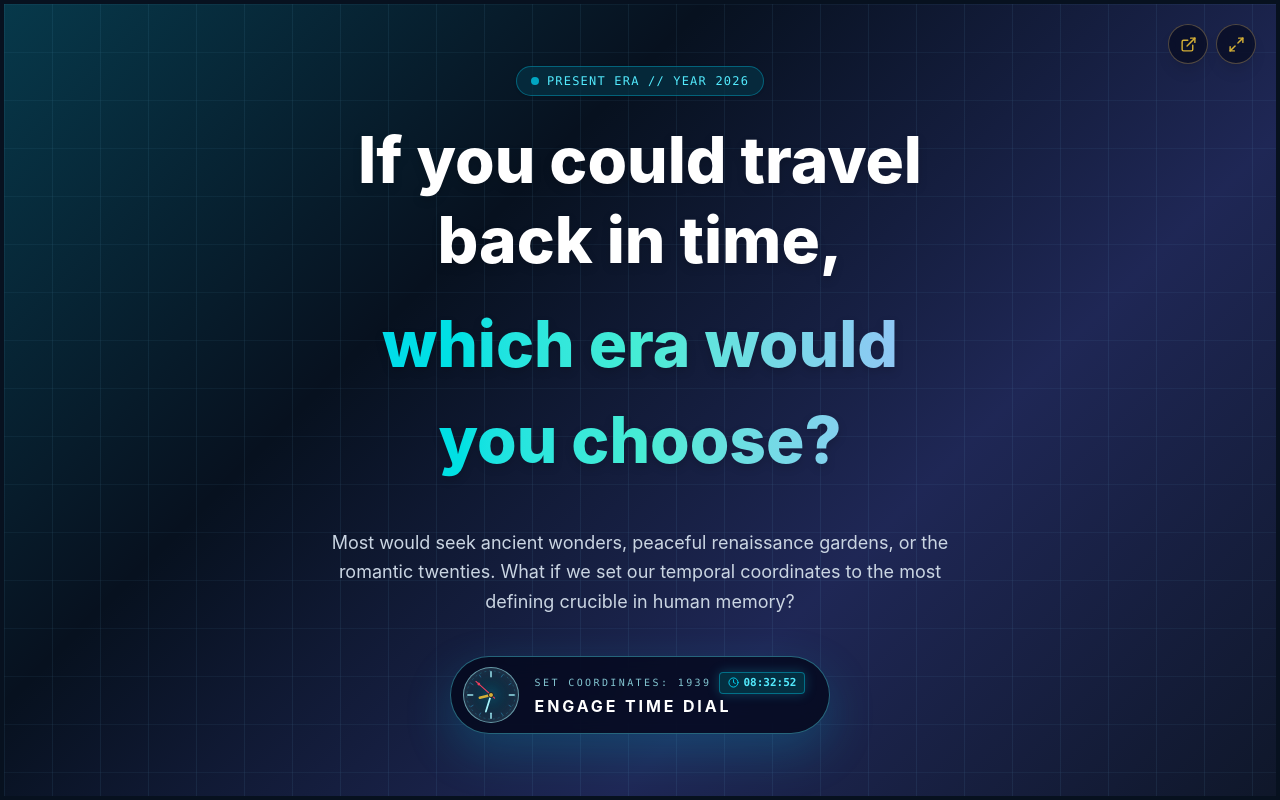
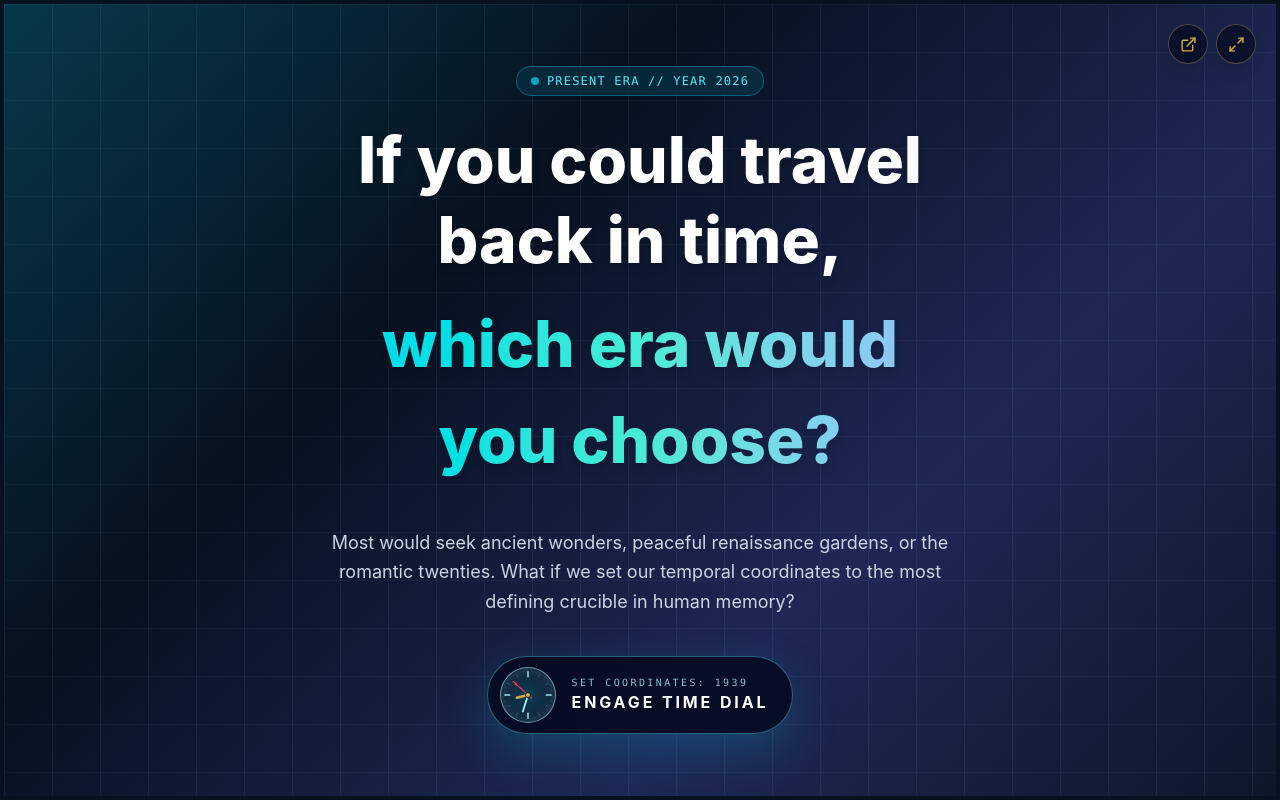
Before and after one commit to manfriendsss/ww2, a React (Vite) app: page / in a window 1280 px wide. Built offline with nearby package versions, Linux system fonts and the light colour scheme.

Commit message:
feat: remove digital clock badge and set analog clock hands with Poland real time and hover reverse spin

```diff
--- a/src/components/slides/variants/TimeMachineIntro.tsx
+++ b/src/components/slides/variants/TimeMachineIntro.tsx
@@ -17,7 +17,6 @@ interface PolandTime {
   hours: number;
   minutes: number;
   seconds: number;
-  formatted: string;
   hourAngle: number;
   minuteAngle: number;
   secondAngle: number;
@@ -30,13 +29,11 @@ const getPolandTime = (): PolandTime => {
   const hours = polandDate.getHours();
   const minutes = polandDate.getMinutes();
   const seconds = polandDate.getSeconds();
-  const pad = (n: number) => n.toString().padStart(2, '0');
 
   return {
     hours,
     minutes,
     seconds,
-    formatted: `${pad(hours)}:${pad(minutes)}:${pad(seconds)}`,
     hourAngle: ((hours % 12) + minutes / 60 + seconds / 3600) * 30,
     minuteAngle: (minutes + seconds / 60) * 6,
     secondAngle: seconds * 6,
@@ -361,12 +358,13 @@ export const TimeMachineIntro: React.FC<TimeMachineIntroProps> = ({
                         );
                       })}
 
-                      {/* Hour Hand: Gold Vintage Brass (Poland actual hour) */}
+                      {/* Hour Hand: Gold Vintage Brass (Poland actual hour, reverse spin on hover) */}
                       <g
                         style={{
                           transformOrigin: '28px 28px',
-                          transform: `rotate(${polandTime.hourAngle}deg)`,
-                          transition: 'transform 0.4s ease-out',
+                          animation: isDialHovered ? 'spin-reverse 4s linear infinite' : 'none',
+                          transform: isDialHovered ? undefined : `rotate(${polandTime.hourAngle}deg)`,
+                          transition: isDialHovered ? 'none' : 'transform 0.4s ease-out',
                         }}
                       >
                         <line
@@ -380,12 +378,13 @@ export const TimeMachineIntro: React.FC<TimeMachineIntroProps> = ({
                         />
                       </g>
 
-                      {/* Minute Hand: Bright Cyan (Poland actual minute) */}
+                      {/* Minute Hand: Bright Cyan (Poland actual minute, reverse spin on hover) */}
                       <g
                         style={{
                           transformOrigin: '28px 28px',
-                          transform: `rotate(${polandTime.minuteAngle}deg)`,
-                          transition: 'transform 0.4s ease-out',
+                          animation: isDialHovered ? 'spin-reverse 0.7s linear infinite' : 'none',
+                          transform: isDialHovered ? undefined : `rotate(${polandTime.minuteAngle}deg)`,
+                          transition: isDialHovered ? 'none' : 'transform 0.4s ease-out',
                         }}
                       >
                         <line
@@ -399,12 +398,13 @@ export const TimeMachineIntro: React.FC<TimeMachineIntroProps> = ({
                         />
                       </g>
 
-                      {/* Second Hand Needle: Red needle (Poland actual second) */}
+                      {/* Second Hand Needle: Red needle (Poland actual second, reverse spin on hover) */}
                       <g
                         style={{
                           transformOrigin: '28px 28px',
-                          transform: `rotate(${polandTime.secondAngle}deg)`,
-                          transition: 'transform 0.2s cubic-bezier(0.4, 2.08, 0.55, 0.44)',
+                          animation: isDialHovered ? 'spin-reverse 0.22s linear infinite' : 'none',
+                          transform: isDialHovered ? undefined : `rotate(${polandTime.secondAngle}deg)`,
+                          transition: isDialHovered ? 'none' : 'transform 0.2s cubic-bezier(0.4, 2.08, 0.55, 0.44)',
                         }}
                       >
                         <line
@@ -431,19 +431,13 @@ export const TimeMachineIntro: React.FC<TimeMachineIntroProps> = ({
                     </svg>
                   </span>
 
-                  {/* === BUTTON LABELS & POLAND LIVE CLOCK DISPLAY === */}
+                  {/* === BUTTON LABELS === */}
                   <span className="flex flex-col">
-                    <span className="flex items-center gap-2">
-                      <span className="font-mono text-[10px] uppercase tracking-[0.24em] text-cyan-200/80">
-                        Set coordinates: 1939
-                      </span>
-                      <span className="inline-flex items-center gap-1 font-mono text-[11px] font-bold text-cyan-300 bg-cyan-950/90 border border-cyan-400/40 px-2 py-0.5 rounded shadow-[0_0_12px_rgba(34,211,238,0.25)]">
-                        <Clock size={11} className="text-cyan-400" />
-                        <span className="tabular-nums">{polandTime.formatted}</span>
-                      </span>
+                    <span className="font-mono text-[10px] uppercase tracking-[0.24em] text-cyan-200/80">
+                      Set coordinates: 1939
                     </span>
-                    <span className="font-bold uppercase tracking-[0.18em] text-sm sm:text-base flex items-center gap-2">
-                      <span>Engage Time Dial</span>
+                    <span className="font-bold uppercase tracking-[0.18em] text-sm sm:text-base text-white group-hover:text-cyan-200 transition-colors">
+                      Engage Time Dial
                     </span>
                   </span>
                 </motion.button>
```
